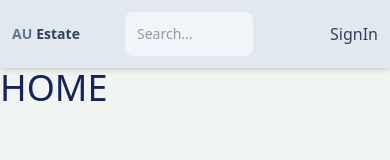
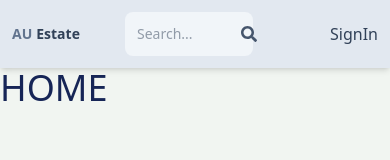
Before and after one commit to aizaz88/mern-real-estate, a React (Vite) app in the folder client/: page / in a window 390 px wide. Shown: the top 160 px of the page. Built offline with nearby package versions, Linux system fonts and the light colour scheme; no server answers.

Commit message:
complete header searhFrom functionality

```diff
--- a/client/src/componenets/Header.jsx
+++ b/client/src/componenets/Header.jsx
@@ -1,9 +1,29 @@
 import { FaSearch } from "react-icons/fa";
-import { Link } from "react-router-dom";
+import { Link, useNavigate } from "react-router-dom";
 import { useSelector } from "react-redux";
+import { useEffect, useState } from "react";
 
 export default function Header() {
+  const [searchTerm, setSearchTerm] = useState("");
   const { currentUser } = useSelector((state) => state.user);
+  const navigate = useNavigate();
+  //HANDLE SUBMIT SEARCH
+  const handleSubmit = (e) => {
+    e.preventDefault();
+    const urlParams = new URLSearchParams(window.location.search);
+    urlParams.set("searchTerm", searchTerm);
+    const searchQuery = urlParams.toString();
+    navigate(`/search?${searchQuery}`);
+  };
+
+  //USEEFFECT for url searchterm change to search-bar from
+  useEffect(() => {
+    const urlParams = new URLSearchParams(location.search);
+    const searchTermFromUrl = urlParams.get("searchTerm");
+    if (searchTermFromUrl) {
+      setSearchTerm(searchTermFromUrl);
+    }
+  }, [location.search]);
   return (
     <header className="bg-slate-200 shadow-md">
       <div className="flex justify-between items-center max-w-6xl mx-auto p-3 ">
@@ -16,13 +36,20 @@ export default function Header() {
         </Link>
 
         {/* Search Bar */}
-        <form className="bg-slate-100 p-3 sm:p-3 rounded-lg flex items-center w-32 sm:w-48 md:w-64 lg:w-80">
+        <form
+          onSubmit={handleSubmit}
+          className="bg-slate-100 p-3 sm:p-3 rounded-lg flex items-center w-32 sm:w-48 md:w-64 lg:w-80"
+        >
           <input
             type="text"
             placeholder="Search..."
             className="bg-transparent outline-none text-sm w-24 sm:w-64 text-slate-700"
+            onChange={(e) => setSearchTerm(e.target.value)}
+            value={searchTerm}
           />
-          <FaSearch className="text-slate-600 ml-2" />
+          <button>
+            <FaSearch className="text-slate-600 ml-2" />
+          </button>
         </form>
         <ul className="gap-4 flex">
           <Link to="/">
```
